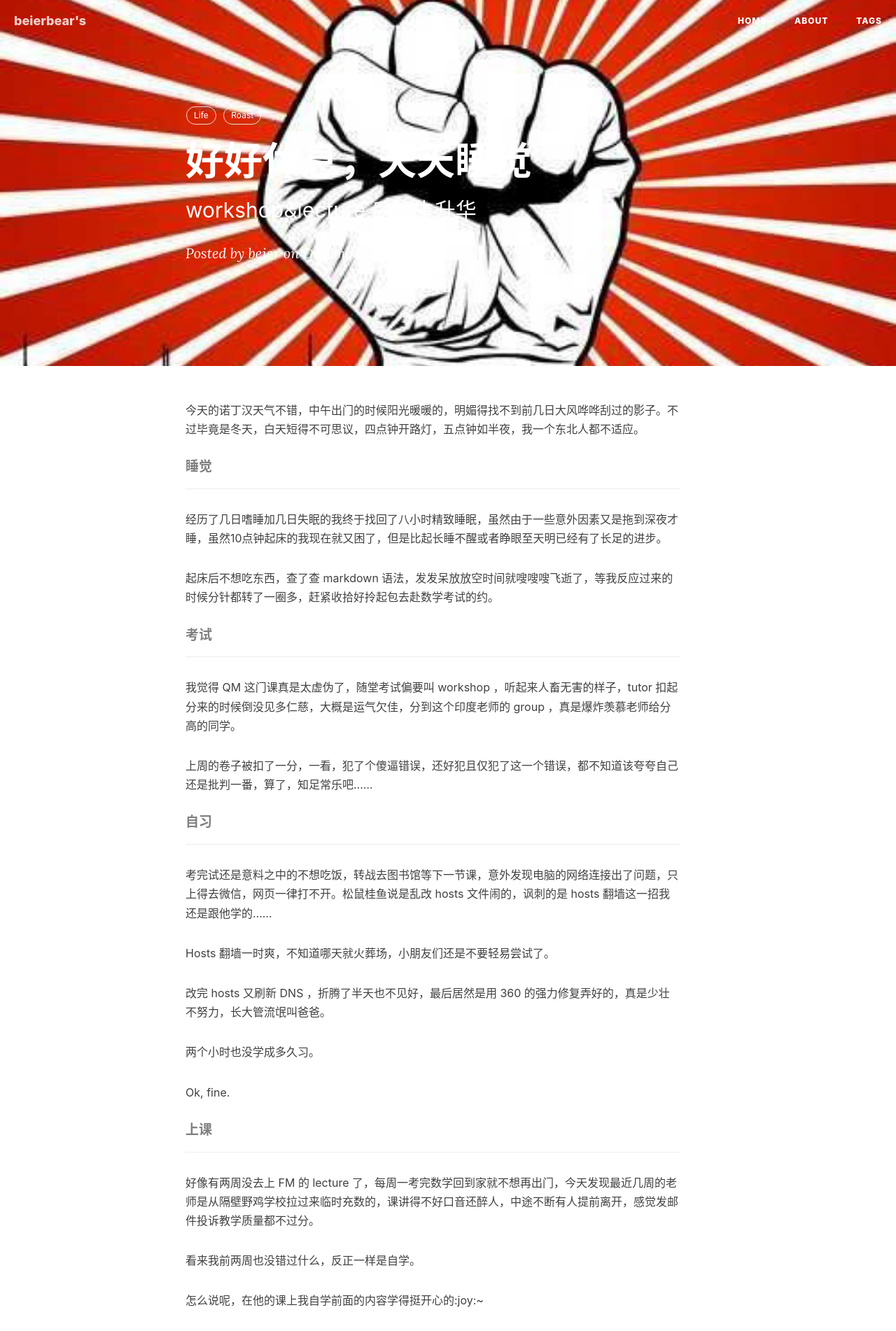
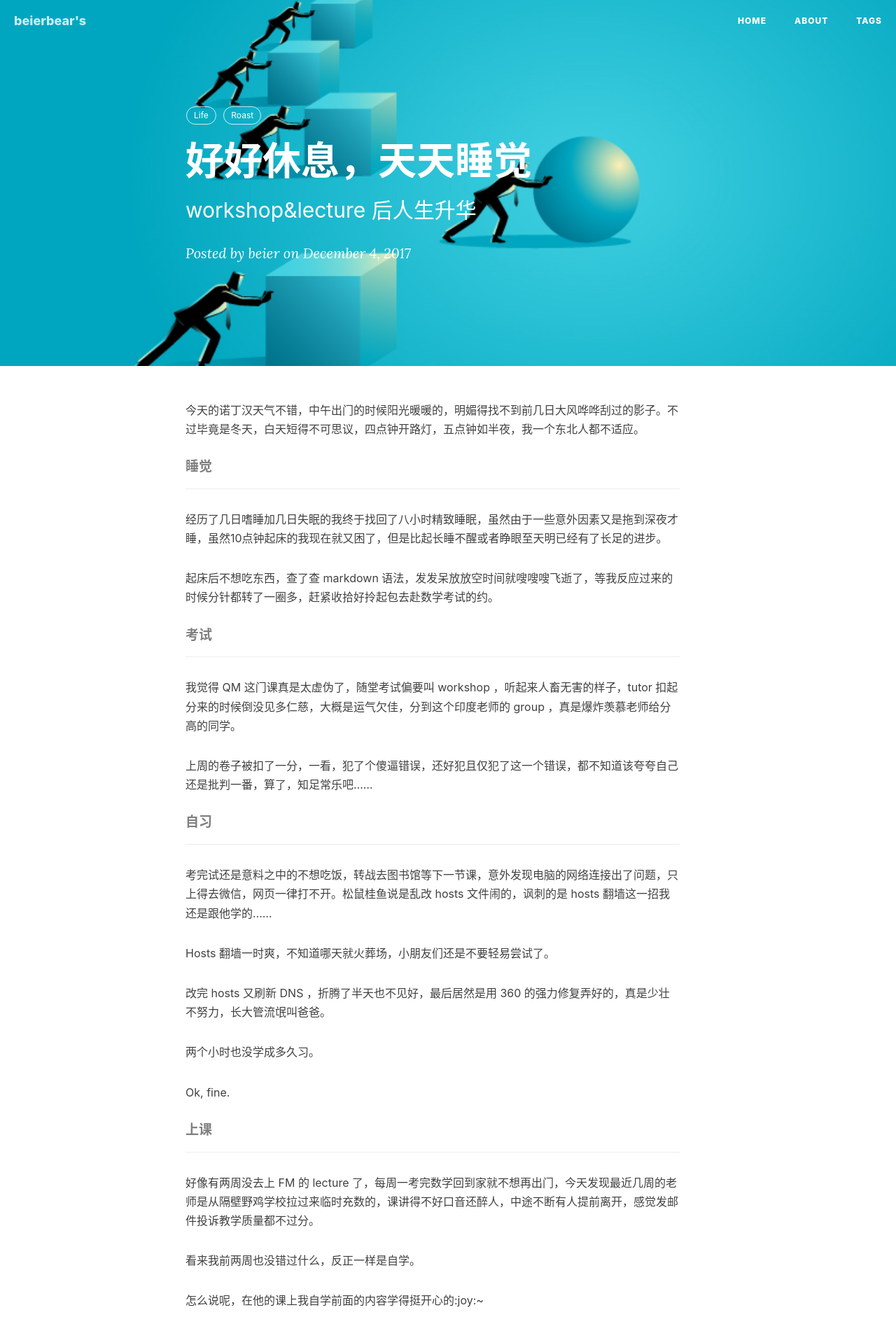
Before and after one commit to beierbear/beierbear.github.io, a Jekyll site: the page built from _posts/2017-12-04-好好休息，天天睡觉.md, in a window 1280 px wide. Shown: the top 1902 px of the page at 70% size. Built offline with Jekyll 4.4.1, drawn with Linux system fonts in a browser that asks for light colours; nearby versions of some CDN libraries; comment, search, counter and statistics services are not loaded.

Commit message:
last try

```diff
--- a/_posts/2017-12-04-好好休息，天天睡觉.md
+++ b/_posts/2017-12-04-好好休息，天天睡觉.md
@@ -4,7 +4,7 @@ title:      "好好休息，天天睡觉"
 subtitle:   "workshop&lecture 后人生升华"
 date:       2017-12-04 17:51:40
 author:     "beier"
-header-img: "img/post-bg/好好学习.jpg"
+header-img: "img/post-bg/好好学习002.jpg"
 tags:
     - Life
     - Roast
```
Also changed, not shown: img/post-bg/好好学习002.jpg (added).
